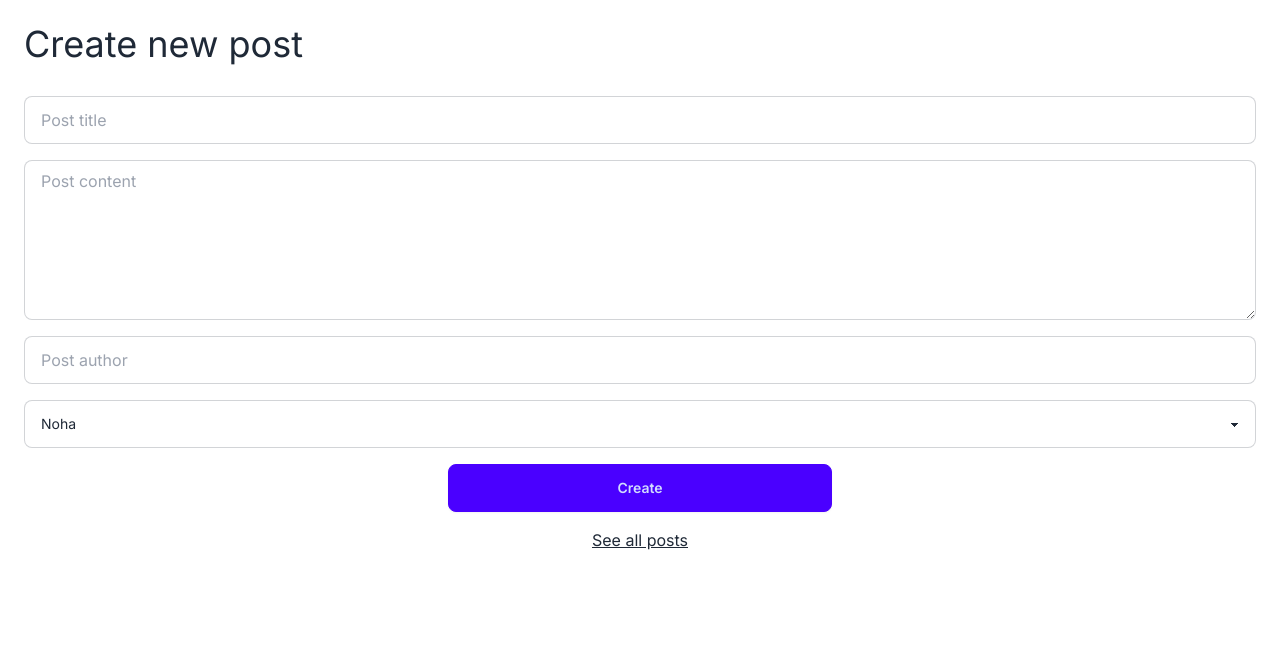
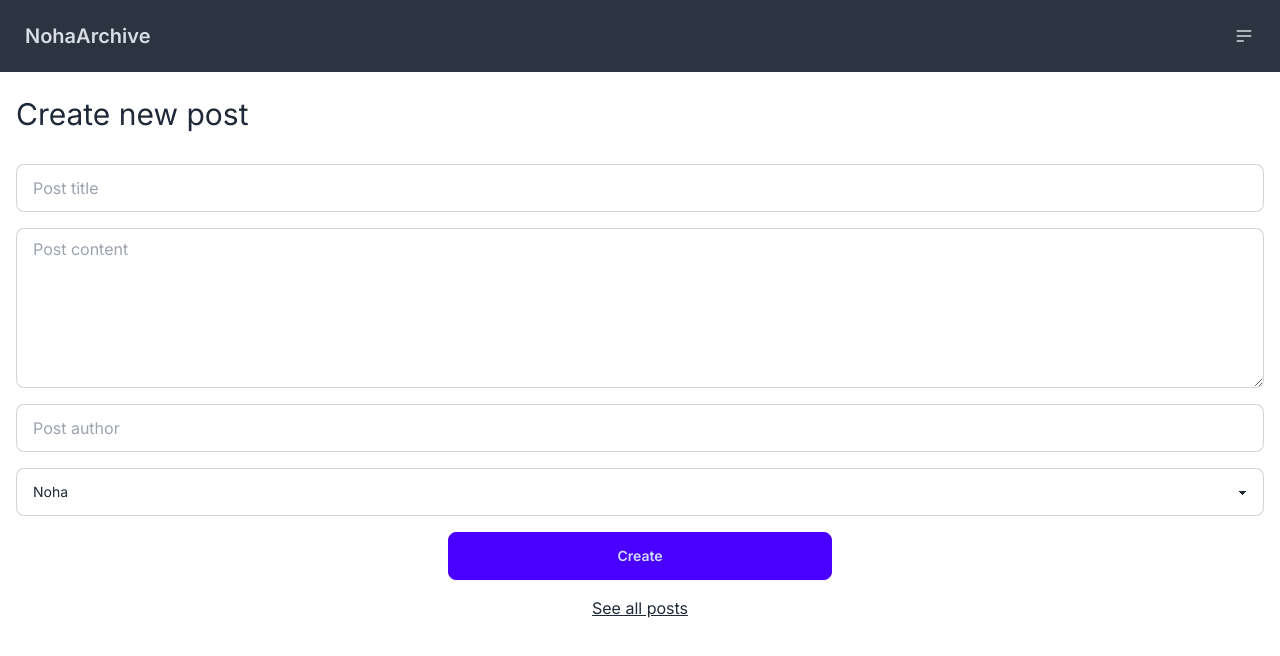
Before and after one commit to shasherazi/nohaarchive, a Next.js app: page /posts/new in a window 1280 px wide. Shown: the top 656 px of the page. Built offline with nearby package versions, Linux system fonts and the light colour scheme.

Commit message:
Added add/view posts features
Next stop is user auth

```diff
--- /dev/null
+++ b/app/components/Navbar.tsx
@@ -0,0 +1,52 @@
+"use client";
+import Link from "next/link";
+
+export default function Navbar() {
+  const handleClick = () => {
+    const elem = document.activeElement as HTMLElement;
+    if (elem) {
+      elem?.blur();
+    }
+  };
+
+  return (
+    <div className="navbar bg-neutral text-neutral-content">
+      <div className="flex-1">
+        <a className="btn btn-ghost text-xl">NohaArchive</a>
+      </div>
+      <div className="flex-none">
+        <div className="dropdown dropdown-end">
+          <div tabIndex={0} role="button" className="m-1 p-0">
+            <button className="btn btn-square btn-ghost text-neutral-content bg-neutral">
+              <svg
+                xmlns="http://www.w3.org/2000/svg"
+                className="h-5 w-5"
+                fill="none"
+                viewBox="0 0 24 24"
+                stroke="currentColor"
+              >
+                <path
+                  strokeLinecap="round"
+                  strokeLinejoin="round"
+                  strokeWidth="2"
+                  d="M4 6h16M4 12h16M4 18h7"
+                />
+              </svg>
+            </button>
+          </div>
+          <ul
+            tabIndex={0}
+            className="dropdown-content z-[1] menu p-2 shadow bg-neutral rounded-box w-52"
+          >
+            <li onClick={handleClick}>
+              <Link href="/posts">See all posts</Link>
+            </li>
+            <li onClick={handleClick}>
+              <Link href="/posts/new">Create a new post</Link>
+            </li>
+          </ul>
+        </div>
+      </div>
+    </div>
+  );
+}
--- a/app/components/actions.ts
+++ b/app/components/actions.ts
@@ -13,16 +13,42 @@ export const getAllPosts = async () => {
 
     return posts;
   } catch (error) {
-    console.log(error);
-    return error;
+    return { message: "Posts not found" };
+  }
+};
+
+export const getPost = async (slug: string) => {
+  try {
+    const post = await prisma.post.findUnique({
+      where: { slug },
+    });
+
+    return post;
+  } catch (error) {
+    return { message: "Post not found" };
   }
 };
 
 export const createPost = async (formData: FormData) => {
+  const title = formData.get("title") as string;
+  const text = formData.get("content") as string;
+  const author = formData.get("author") as string;
+
+  // create slug from title
+  const slug = `${title?.split(" ").slice(0, 5).join("-")}-${Math.random()
+    .toString(36)
+    .slice(2)}`.replace(/[^a-zA-Z0-9-]/g, "");
+
+  // trim whitespace from beginning and end of string
+  const trimTitle = title.trim();
+  const trimText = text.trim();
+  const trimAuthor = author.trim();
+
   const rawFormData = {
-    title: formData.get("title") as string,
-    text: formData.get("content") as string,
-    author: formData.get("author") as string,
+    slug,
+    title: trimTitle,
+    text: trimText,
+    author: trimAuthor,
     type: formData.get("category") as string,
   };
 
@@ -30,13 +56,12 @@ export const createPost = async (formData: FormData) => {
     const post = await prisma.post.create({
       data: {
         ...rawFormData,
-        userId: "d2f7463e-e634-415a-97a2-c1ace7bda5cd", // TODO: get user id from session
+        userId: "7dd61b84-efb5-4c29-9809-4df681cf1140", // TODO: get user id from session
       },
     });
 
     return post;
   } catch (error) {
-    console.log(error);
-    return error;
+    return { message: "Post not created. Here is the full error: ", error };
   }
 };
--- a/app/layout.tsx
+++ b/app/layout.tsx
@@ -1,22 +1,26 @@
-import type { Metadata } from 'next'
-import { Inter } from 'next/font/google'
-import './globals.css'
+import type { Metadata } from "next";
+import { Inter } from "next/font/google";
+import "./globals.css";
+import Navbar from "./components/Navbar";
 
-const inter = Inter({ subsets: ['latin'] })
+const inter = Inter({ subsets: ["latin"] });
 
 export const metadata: Metadata = {
-  title: 'Create Next App',
-  description: 'Generated by create next app',
-}
+  title: "Create Next App",
+  description: "Generated by create next app",
+};
 
 export default function RootLayout({
   children,
 }: {
-  children: React.ReactNode
+  children: React.ReactNode;
 }) {
   return (
     <html lang="en">
-      <body className={inter.className}>{children}</body>
+      <body className={inter.className}>
+        <Navbar />
+        <main className="py-6 px-4">{children}</main>
+      </body>
     </html>
-  )
+  );
 }
--- /dev/null
+++ b/app/posts/[slug]/page.tsx
@@ -0,0 +1,25 @@
+import { getPost } from "@/app/components/actions";
+import Link from "next/link";
+
+export default async function Post({ params }: { params: { slug: string } }) {
+  const post = await getPost(params.slug);
+
+  return (
+    <div>
+      {post && "title" in post ? (
+        <div className="post">
+          <h1 className="text-2xl mb-2">{post.title}</h1>
+          <p className="mb-4 whitespace-pre-line">{post.text}</p>
+
+          <Link href="/posts" className="link self-center">
+            See all posts
+          </Link>
+        </div>
+      ) : (
+        <h1 className="text-2xl text-center mt-8">
+          {post?.message || "Post not found"}
+        </h1>
+      )}
+    </div>
+  );
+}
--- a/app/posts/new/page.tsx
+++ b/app/posts/new/page.tsx
@@ -1,19 +1,17 @@
 import { createPost } from "@/app/components/actions";
 import Link from "next/link";
+import { redirect } from "next/navigation";
 
 export default function CreateNewPost() {
   async function createNewPost(formData: FormData) {
     "use server";
-    try {
-      await createPost(formData);
-    } catch (error) {
-      console.log(error);
-    }
+    await createPost(formData);
+    redirect("/posts");
   }
 
   return (
-    <div className="new-post p-6">
-      <h1 className="text-4xl mb-8">Create new post</h1>
+    <div className="new-post">
+      <h1 className="text-3xl mb-8">Create new post</h1>
 
       <form action={createNewPost} className="form-control gap-4">
         <input
--- a/app/posts/page.tsx
+++ b/app/posts/page.tsx
@@ -10,19 +10,21 @@ export default async function Posts() {
   }
 
   return (
-    <div className="posts p-6">
-      <h1 className="text-4xl mb-8">All posts</h1>
+    <div className="posts">
+      <h1 className="text-3xl mb-8">All posts</h1>
 
-      <ul className="list-none list-inside mb-8">
+      <ul className="list-none list-inside mb-8 flex flex-col gap-4">
         {posts.map((post: any) => (
           <div
             key={post.id}
-            className="border border-gray-300 dark:border-gray-700 py-4 px-6"
+            className="border border-gray-300 rounded-lg dark:border-gray-700 py-4 px-6"
           >
             <li key={post.id}>
-              <h2 className="text-2xl mb-2">{post.title}</h2>
-              <p>{post.text}</p>
-              <p className="text-right">By {post.author}</p>
+              <Link href={`/posts/${post.slug}`}>
+                <h2 className="text-xl mb-2 underline">{post.title}</h2>
+              </Link>
+              <p className="line-clamp-3 whitespace-pre-line">{post.text}</p>
+              {post.author && <p className="text-right">By {post.author}</p>}
             </li>
           </div>
         ))}
```
Also changed, not shown: 1 other file (tests, documents, lock files or other folders).
